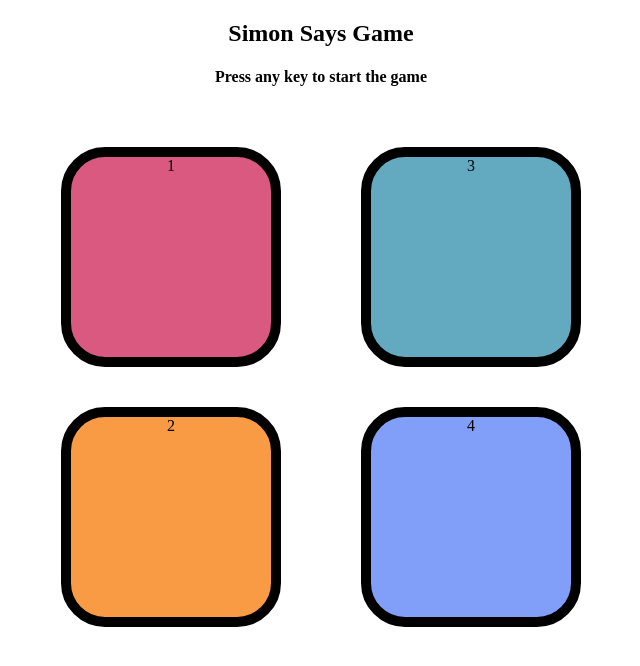
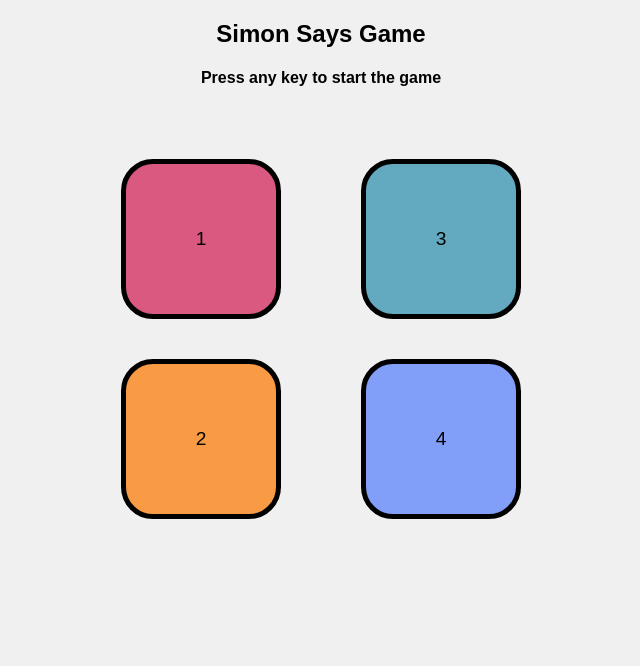
Before and after one commit to Anujkr8674/Simon-Says-Colour-Game, a plain HTML site: page simon.html in a window 1280 px wide. Shown: the whole page, without its empty margins (319-959 px from the left). Drawn offline with Linux system fonts and the light colour scheme.

Commit message:
Updated styles in simon.css

```diff
--- a/simon.css
+++ b/simon.css
@@ -1,21 +1,36 @@
 body
 {
-    text-align: center;
+    /* text-align: center; */
+    text-align: center; /* Center align text */
+    font-family: Arial, sans-serif; /* Ensure consistent font */
+    background-color: #f0f0f0; /* Light background color */
+    margin: 0;
+    padding: 0;
 }
 
 .btn
 {
-    height: 200px;
-    width: 200px;
+    height: 150px;
+    width: 150px;
     border-radius: 20%;
-    border: 10px solid black;
+    border: 5px solid black;
     margin: 2.5rem;
+    font-size: 1.2rem; /* Adjusted font size */
+    display: flex;
+    justify-content: center;
+    align-items: center;
+    cursor: pointer;
+    transition: background-color 0.3s ease; /* Smooth background color transition */
 }
 
 .btn-container
 {
-    display: flex;
-    justify-content: center;
+    /* display: flex;
+    justify-content: center; */
+    display: flex; /* Use flexbox for layout */
+    justify-content: center; /* Center align items horizontally */
+    flex-wrap: wrap; /* Allow buttons to wrap on smaller screens */
+    margin-top: 2rem; /* Margin for top spacing */
 }
 
 .red
@@ -47,3 +62,13 @@ body
 {
     background-color: green;
 }
+
+
+@media (max-width: 600px) {
+    .btn {
+        height: 100px; /* Smaller button size */
+        width: 100px; /* Smaller button size */
+        font-size: 1rem; /* Smaller font size */
+        margin: 0.5rem; /* Adjusted margin for smaller screens */
+    }
+}
```
